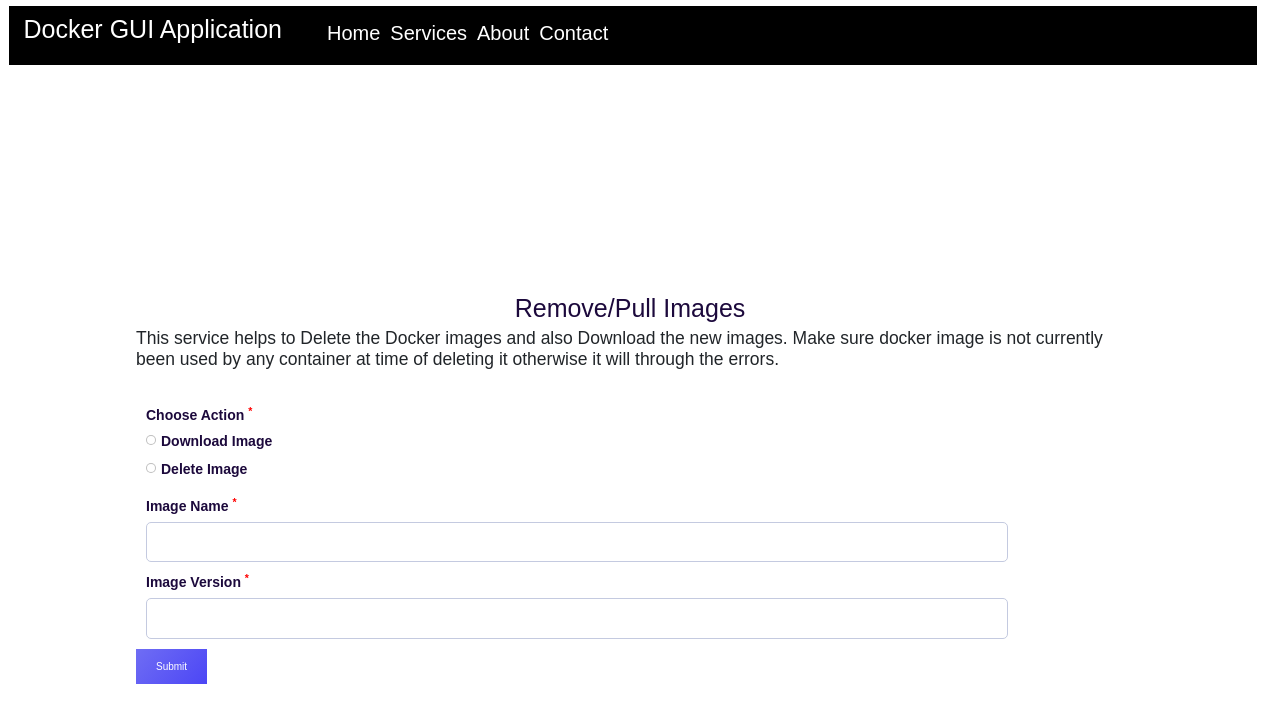
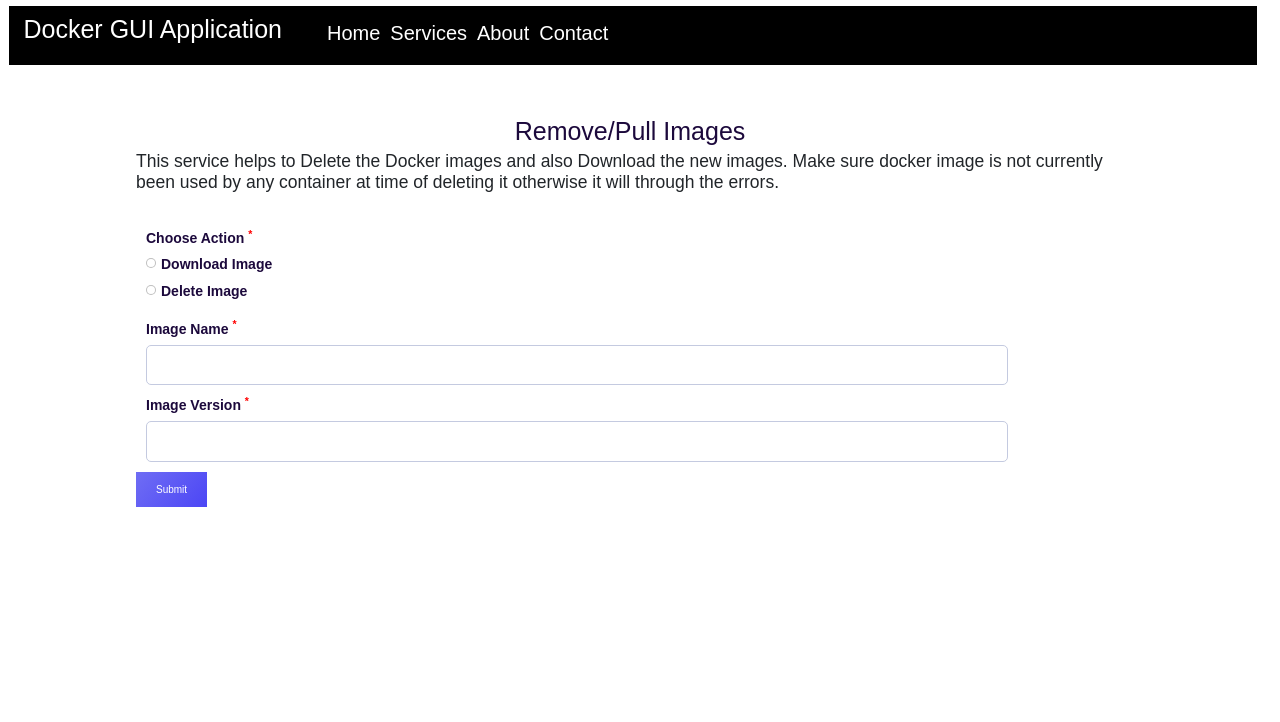
Before and after one commit to satyamskic/docker-college-project, a React (Create React App) app: page /manageimage in a window 1280 px wide. Shown: the top 722 px of the page. Built offline with nearby package versions, Linux system fonts and the light colour scheme; a web font is replaced by a local one.

Commit message:
modified css for alignment

```diff
--- a/src/container/log/Logs.css
+++ b/src/container/log/Logs.css
@@ -34,7 +34,7 @@
     background-color: RoyalBlue;
   }
 
-  .container{
+  .logcontainer{
     justify-content: center;
     align-items: center;
   }
--- a/src/container/log/Logs.jsx
+++ b/src/container/log/Logs.jsx
@@ -83,7 +83,7 @@
   };
 
   return (
-    <div className="container">
+    <div className="logcontainer container">
       <h1>Logs/Inspect</h1>
       <h3>This service helps to fetch the logs from the container and helps to debug the stuffs in container. This is helpful when you deploying your application to the server.</h3>
       <form autoComplete="off" onSubmit={handleSubmit}>
```
